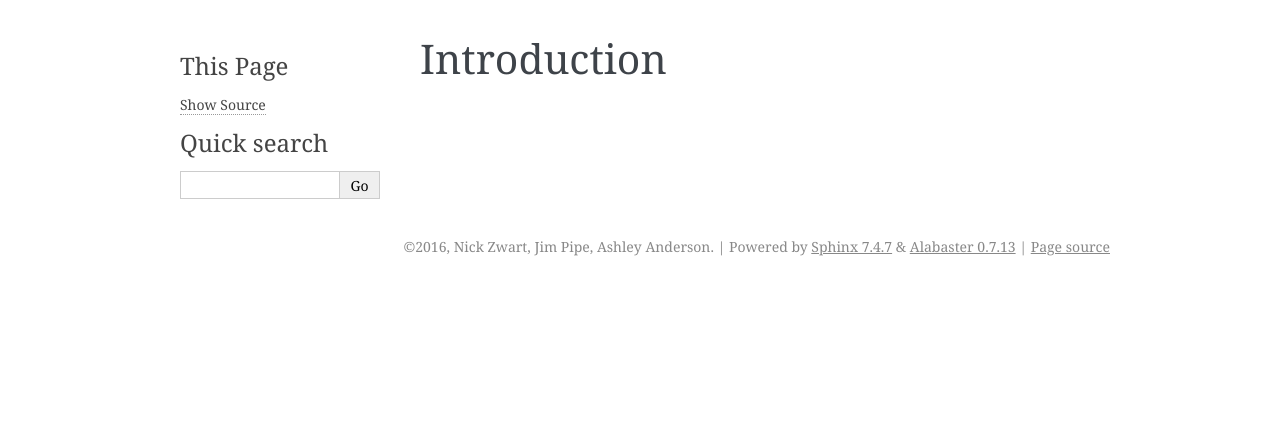
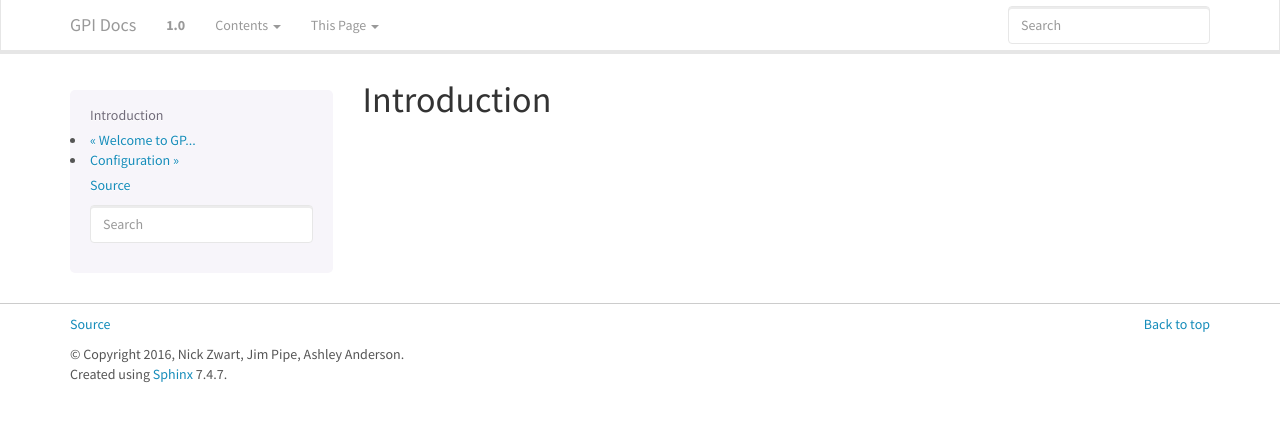
Before and after one commit to gpilab/framework, a Sphinx documentation site: the page built from doc/intro.rst, in a window 1280 px wide. Shown: the top 422 px of the page. Built offline with Sphinx 7.4.7, drawn with Linux system fonts in a browser that asks for light colours.

Commit message:
added bootstrap theme

```diff
--- a/doc/conf.py
+++ b/doc/conf.py
@@ -16,6 +16,7 @@
 import sys
 import os
 import subprocess
+import sphinx_bootstrap_theme
 
 os.system('pip list')
 os.system('conda list')
@@ -128,10 +129,76 @@
 
 
 # -- Options for HTML output ----------------------------------------------
+html_theme = 'bootstrap'
+html_theme_path = sphinx_bootstrap_theme.get_html_theme_path()
+#html_logo = 'logo.png'
+html_theme_options = {
+    # Navigation bar title. (Default: ``project`` value)
+    'navbar_title': "GPI Docs",
+
+    # Tab name for entire site. (Default: "Site")
+    'navbar_site_name': "Contents",
+
+    # A list of tuples containing pages or urls to link to.
+    # Valid tuples should be in the following forms:
+    #    (name, page)                 # a link to a page
+    #    (name, "/aa/bb", 1)          # a link to an arbitrary relative url
+    #    (name, "http://example.com", True) # arbitrary absolute url
+    # Note the "1" or "True" value above as the third argument to indicate
+    # an arbitrary url.
+    #'navbar_links': [
+    #    ("Examples", "examples"),
+    # #   ("Link", "http://example.com", True),
+    #],
+
+    # Render the next and previous page links in navbar. (Default: true)
+    'navbar_sidebarrel': False,
+
+    # Render the current pages TOC in the navbar. (Default: true)
+    'navbar_pagenav': True,
+
+    # Tab name for the current pages TOC. (Default: "Page")
+    'navbar_pagenav_name': "This Page",
+
+    # Global TOC depth for "site" navbar tab. (Default: 1)
+    # Switching to -1 shows all levels.
+    'globaltoc_depth': 2,
+
+    # Include hidden TOCs in Site navbar?
+    #
+    # Note: If this is "false", you cannot have mixed ``:hidden:`` and
+    # non-hidden ``toctree`` directives in the same page, or else the build
+    # will break.
+    #
+    # Values: "true" (default) or "false"
+    'globaltoc_includehidden': "true",
+
+    # HTML navbar class (Default: "navbar") to attach to <div> element.
+    # For black navbar, do "navbar navbar-inverse"
+    'navbar_class': "navbar navbar-inverse",
+
+    # Fix navigation bar to top of page?
+    # Values: "true" (default) or "false"
+    'navbar_fixed_top': "true",
+
+    # Location of link to source.
+    # Options are "nav" (default), "footer" or anything else to exclude.
+    'source_link_position': "footer",
+
+    # Bootswatch (http://bootswatch.com/) theme.
+    #
+    # Options are nothing (default) or the name of a valid theme
+    # such as "cosmo", "lumen", "paper".
+    'bootswatch_theme': "lumen",
+
+    # Choose Bootstrap version.
+    # Values: "3" (default) or "2" (in quotes)
+    'bootstrap_version': "3",
+}
 
 # The theme to use for HTML and HTML Help pages.  See the documentation for
 # a list of builtin themes.
-html_theme = 'alabaster'
+#html_theme = 'alabaster'
 
 # Theme options are theme-specific and customize the look and feel of a theme
 # further.  For a list of options available for each theme, see the
--- a/doc/environment.yml
+++ b/doc/environment.yml
@@ -14,3 +14,4 @@
     - breathe==4.2.0
     - autopep8==1.2.2
     - qimage2ndarray==1.5
+    - sphinx-bootstrap-theme
```
